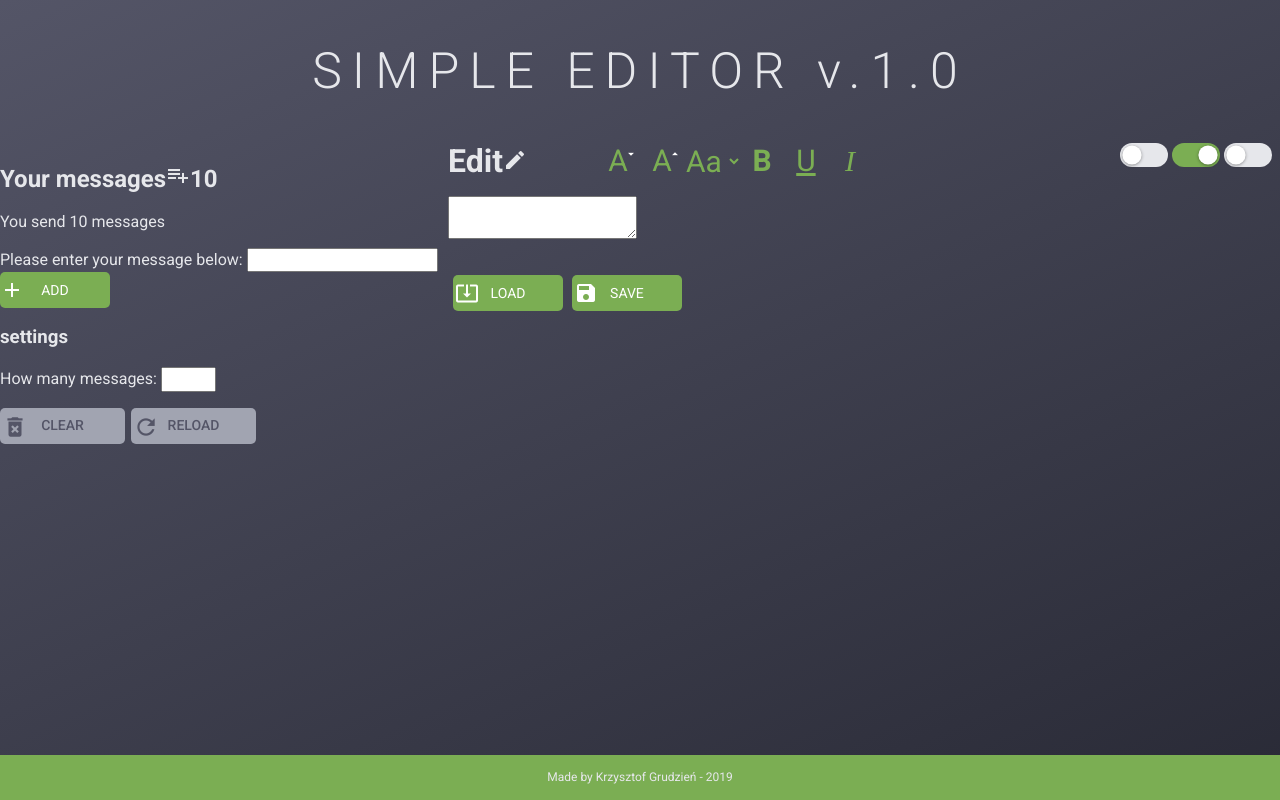
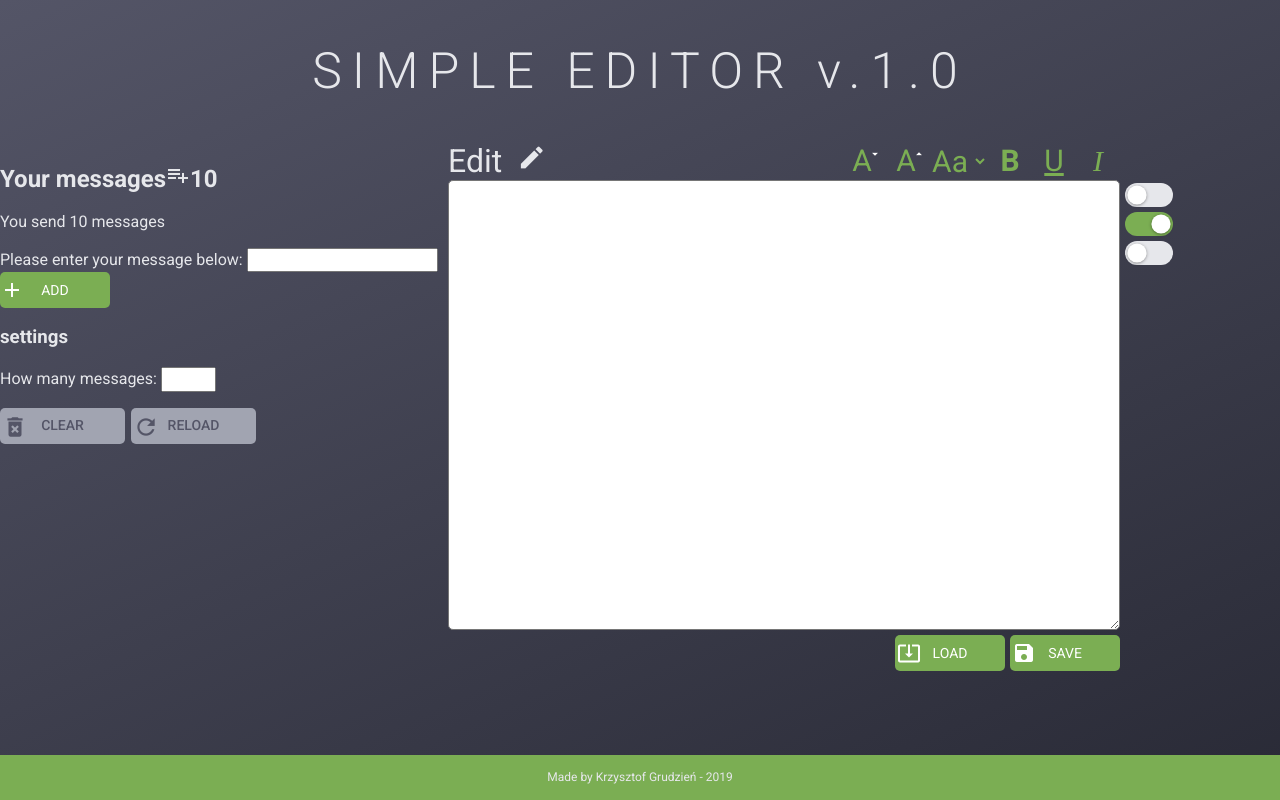
Before and after one commit to KrzysztofGrudzien/simple-editor, a website: page src/content/index.html in a window 1280 px wide. Drawn offline with nearby package versions, Linux system fonts and the light colour scheme; files that its build step writes are made by us from their sources.

Commit message:
feat: add correct styles

```diff
--- a/src/scss/layout/_content.scss
+++ b/src/scss/layout/_content.scss
@@ -13,20 +13,26 @@
 }
 
 .editor {
-    width: 60%;
     display: flex;
     flex-direction: column;
+    width: 60%;
 
     &__header {
-        font-size: 32px;
-        font-weight: 600;
-        color: $light-grey;
         width: 150px;
         margin: 0;
+        font-size: 32px;
+        font-weight: 400;
+        color: $light-grey;
+
+        .material-icons--edit {
+            margin-left: 15px;
+            font-size: 29px;
+        }
     }
 
     &__tools {
         display: flex;
+        justify-content: space-between;
         margin: 0;
     }
 
@@ -34,11 +40,38 @@
         display: flex;
 
         p {
-            margin: 0;
+            margin: 0 2px 0 0;
         }
     }
 
     &__textarea {
-        width: 100%;
+        display: flex;
+        flex-direction: column;
+        justify-content: space-between;
+        width: 672px;
+        height: 450px;
+        margin: 0 0 5px 0;
     }
+
+    &__textarea-edit {
+        width: 672px;
+        height: 450px;
+        border-radius: 5px;
+    }
+
+    &__buttons {
+        display: flex;
+        justify-content: flex-end;
+        margin: 0;
+    }
+
 }
+
+.sidebar {
+    padding: 40px 0 0 5px;
+
+        &__theme-switchers {
+            display: flex;
+            flex-direction: column;
+        }
+}
```
